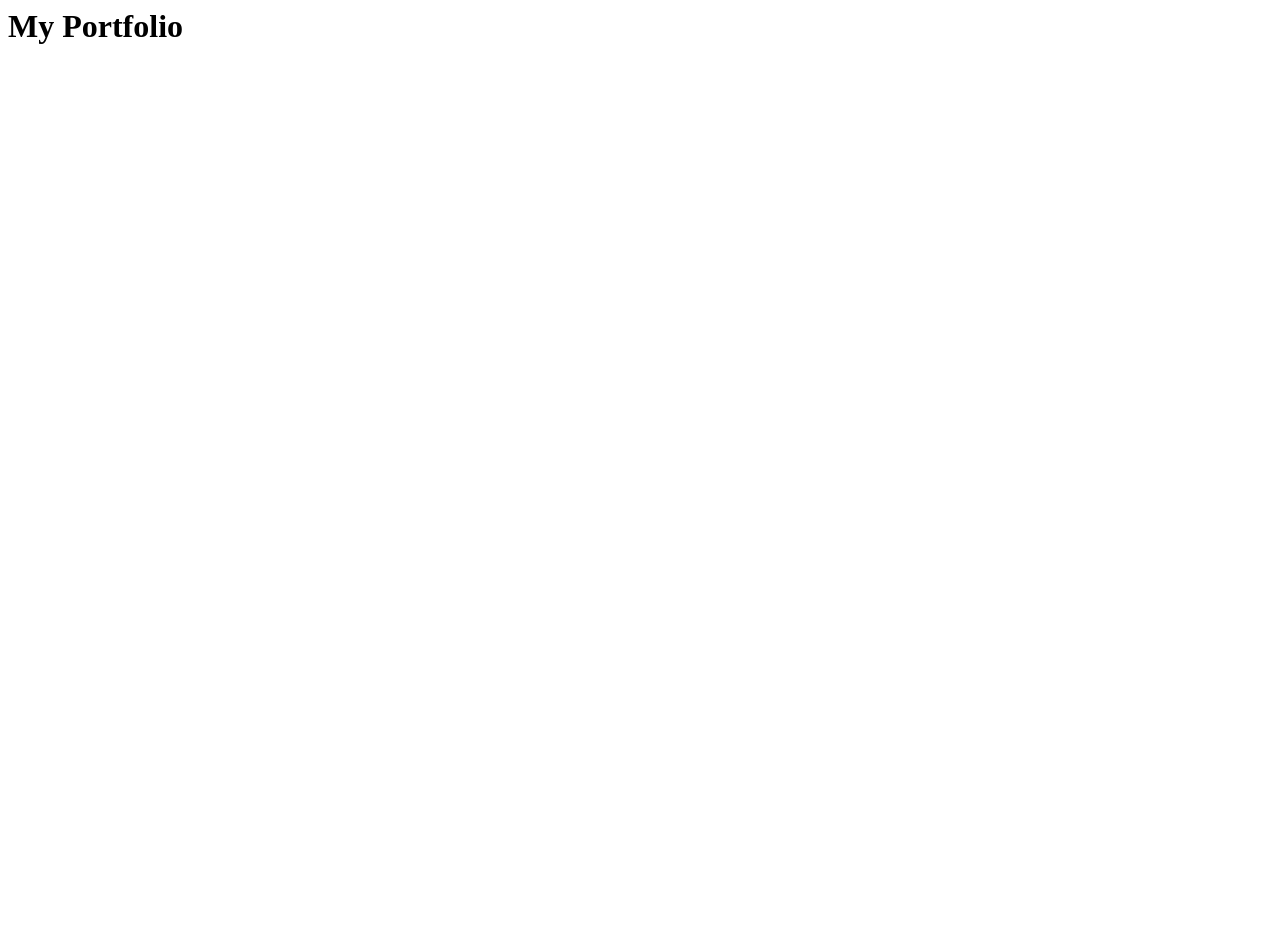
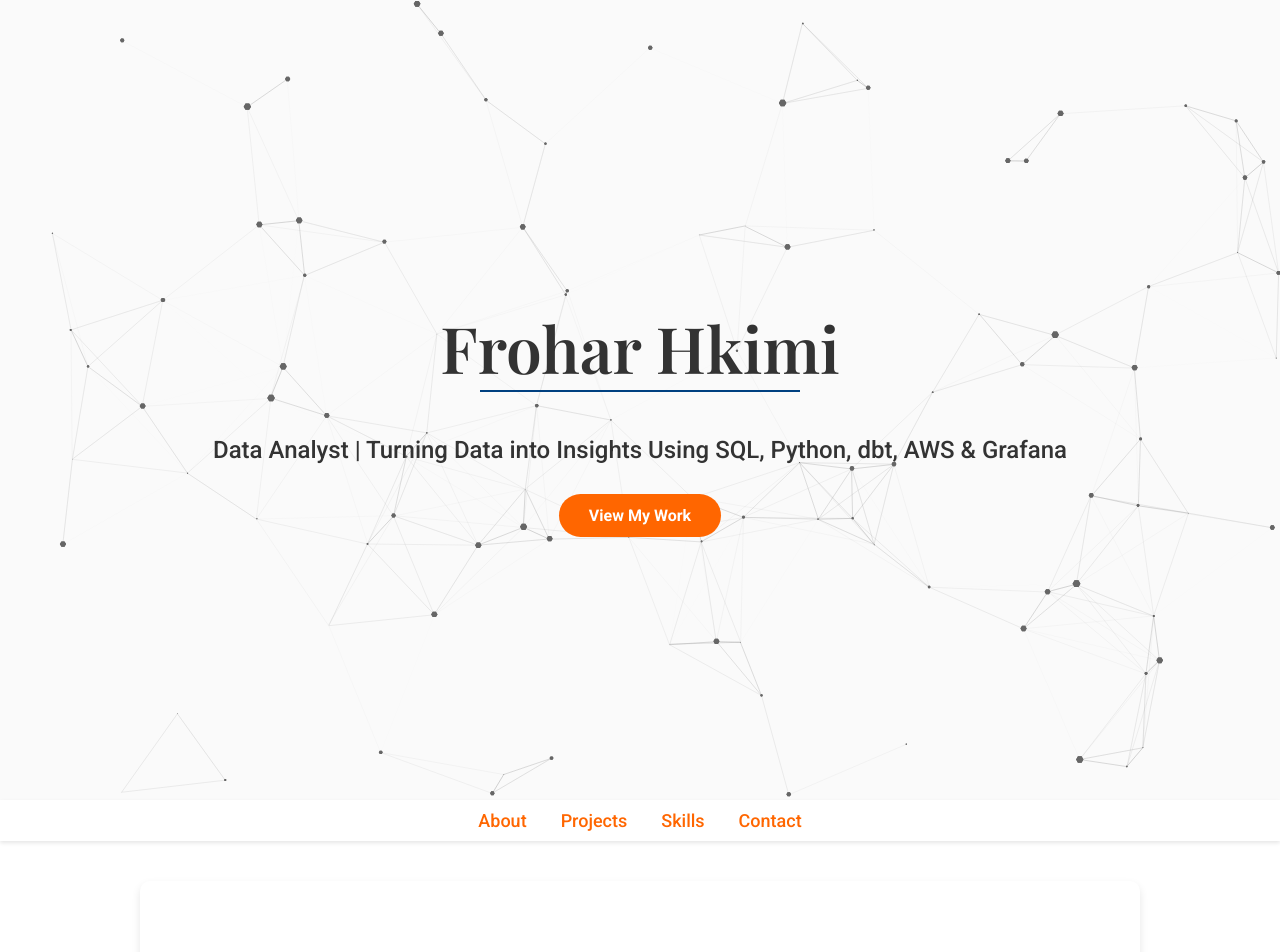
Before and after one commit to frohar-hkimi/frohar-hkimi.github.io, a plain HTML site: page index.html in a window 1280 px wide. Shown: the top 952 px of the page. Before the commit the page ends 800 px from the top, so only its background shows below. Drawn offline with nearby package versions, Linux system fonts and the light colour scheme.

Commit message:
Some changes

```diff
--- a/index.html
+++ b/index.html
@@ -1 +1,166 @@
-<h1>My Portfolio</h1>
+<!DOCTYPE html>
+<html lang="en">
+<head>
+    <meta charset="UTF-8" />
+    <meta name="viewport" content="width=device-width, initial-scale=1.0"/>
+    <title>Your Name - Data Analyst Portfolio</title>
+    <link rel="stylesheet" href="style.css" />
+    <link href="https://fonts.googleapis.com/css2?family=Roboto:wght@300;500;700&family=Playfair+Display:wght@600&display=swap" rel="stylesheet">
+</head>
+<body>
+
+
+    <header class="hero">
+        <div id="particles-js"></div>
+        <div class="hero-content">
+            <h1>Frohar Hkimi</h1>
+            <p>Data Analyst | Turning Data into Insights Using SQL, Python, dbt, AWS & Grafana</p>
+            <a href="#about" class="cta-button">View My Work</a>
+        </div>
+    </header>
+
+    <nav>
+        <a href="#about">About</a>
+        <a href="#projects">Projects</a>
+        <a href="#skills">Skills</a>
+        <a href="#contact">Contact</a>
+    </nav>
+
+    <main class="main-background"style="position: relative;">
+
+
+        <div class="main-content">
+        <section id="about" class="full-page-section">
+            <h2>About Me</h2>
+            <p>I’m Frohar, a data analyst at Kantar.
+                I love digging into messy data to find bugs others miss, building automations that save people time, and uncovering insights that actually drive decisions. I’m always curious about what more I can do with data — right now, I’m exploring time series forecasting, NLP, and deep learning because the fun (and the challenge) never ends.
+            </p>
+        </section>
+
+        <section id="projects">
+            <h2>Selected Projects</h2>
+
+            <div class="project">
+                <h3>Interactive Sales Dashboard</h3>
+                <p>Developed a dynamic sales dashboard in Power BI that helped the executive team monitor KPIs in real time.</p>
+                <img src="images/sales_dashboard_sample.jpg" alt="Sales Dashboard Sample" />
+            </div>
+
+            <div class="project">
+                <h3>Customer Churn Analysis</h3>
+                <p>Performed customer segmentation and built a predictive model for churn using Python and scikit-learn.</p>
+                <img src="images/churn_model_chart.jpg" alt="Customer Churn Model" />
+            </div>
+
+            <!-- Add more projects as needed -->
+
+        </section>
+
+        <section id="skills">
+            <h2>Skills & Tools</h2>
+            <ul>
+                <li>Python (Pandas, NumPy, Matplotlib, Seaborn, scikit-learn)</li>
+                <li>SQL (PostgreSQL, MySQL, Redshift)</li>
+                <li>Power BI / Tableau</li>
+                <li>Excel (Advanced: PivotTables, Power Query)</li>
+                <li>Data Storytelling & Visualization</li>
+                <li>Statistical Analysis</li>
+            </ul>
+        </section>
+
+        <section id="contact">
+            <h2>Get in Touch</h2>
+            <p>Email: your.email@example.com</p>
+            <p>LinkedIn: <a href="https://www.linkedin.com/in/your-profile" target="_blank">your-profile</a></p>
+            <p>GitHub: <a href="https://github.com/your-username" target="_blank">your-username</a></p>
+        </section>
+        </div>
+    </main>
+
+    <footer>
+        <p>&copy; 2025 Your Name | Data Analyst</p>
+    </footer>
+
+    <script src="https://cdn.jsdelivr.net/npm/particles.js@2.0.0/particles.min.js"></script>
+<script src="https://cdn.jsdelivr.net/npm/particles.js@2.0.0/particles.min.js"></script>
+<script>
+particlesJS('particles-js', {
+  "particles": {
+    "number": {
+      "value": 80,
+      "density": {
+        "enable": true,
+        "value_area": 800
+      }
+    },
+    "color": {
+      "value": "#666666"  // grey dots
+    },
+    "shape": {
+      "type": "polygon",
+      "stroke": {
+        "width": 0,
+        "color": "#000000"
+      },
+      "polygon": {
+        "nb_sides": 6    // hexagons, change to 5 or 4 for other shapes
+      }
+    },
+    "opacity": {
+      "value": 1,
+      "random": false
+    },
+    "size": {
+      "value": 3,
+      "random": true
+    },
+    "line_linked": {
+      "enable": true,
+      "distance": 150,
+      "color": "#999999",   // grey lines
+      "opacity": 0.5,
+      "width": 1
+    },
+    "move": {
+      "enable": true,
+      "speed": 2,
+      "direction": "none",
+      "random": false,
+      "straight": false,
+      "out_mode": "out",
+      "bounce": false
+    }
+  },
+  "interactivity": {
+    "detect_on": "canvas",
+    "events": {
+      "onhover": {
+        "enable": true,
+        "mode": "grab"
+      },
+      "onclick": {
+        "enable": true,
+        "mode": "push"
+      },
+      "resize": true
+    },
+    "modes": {
+      "grab": {
+        "distance": 200,
+        "line_linked": {
+          "opacity": 1
+        }
+      },
+      "push": {
+        "particles_nb": 4
+      }
+    }
+  },
+  "retina_detect": true
+});
+
+
+</script>
+
+</body>
+</html>
--- /dev/null
+++ b/style.css
@@ -0,0 +1,198 @@
+/* Fonts and Colors */
+body {
+    font-family: 'Roboto', sans-serif;
+    color: #333;
+    background-color: #fafafa;
+    margin: 0;
+    padding: 0;
+}
+
+/* header {
+    text-align: center;
+    padding: 50px 20px;
+    background-color: #004080;
+    color: #fff;
+} */
+
+header h1 {
+    font-family: 'Playfair Display', serif;
+    font-size: 3em;
+    margin-bottom: 10px;
+}
+
+
+.main-content {
+    position: relative;
+    z-index: 1;
+    max-width: 1000px;
+    margin: 40px auto;
+    padding: 0 20px;
+}
+
+section {
+    height: 100vh;
+    scroll-snap-align: start;
+    display: flex;
+    flex-direction: column;  /* stack children vertically */
+    justify-content: center;
+    align-items: center;
+    padding: 40px;
+    text-align: center;
+}
+
+section h2 {
+    font-size: 2.5rem;
+    margin-bottom: 20px;
+    border-bottom: 2px solid #004080;
+    padding-bottom: 10px;
+}
+
+section p {
+    font-size: 1.2rem;
+    max-width: 800px;
+    line-height: 1.6;
+}
+
+
+h2 {
+    border-bottom: 2px solid #004080;
+    padding-bottom: 5px;
+    margin-bottom: 20px;
+}
+
+ul {
+    list-style: disc inside;
+    line-height: 1.8;
+}
+
+.project img {
+    max-width: 100%;
+    height: auto;
+    border-radius: 8px;
+    margin-top: 10px;
+    box-shadow: 0 2px 6px rgba(0,0,0,0.1);
+    transition: transform 0.3s ease;
+}
+
+.project img:hover {
+    transform: scale(1.03);
+}
+
+footer {
+    text-align: center;
+    font-size: 0.9em;
+    padding: 20px;
+    color: #777;
+    background-color: #f0f0f0;
+    margin-top: 40px;
+}
+
+.main-background {
+  position: relative;  /* to position children absolutely */
+  background-color: white;  /* white background for main */
+  overflow: hidden;  /* prevent scrollbars if needed */
+}
+
+/* Adjust section styling so the text is readable on top of the image */
+.main-background section {
+    background: transparent; /* semi-transparent white background */
+    padding: 30px;
+    margin: 20px auto;
+    border-radius: 10px;
+    max-width: 1000px;
+    box-shadow: 0 4px 8px rgba(0,0,0,0.1);
+}
+
+.hero, .full-page-section {
+    /*background-image: url('Modern-Abstract.jpg'); */
+    background-size: cover;
+    background-position: center;
+    background-attachment: fixed;
+    height: 100vh;
+    display: flex;
+    align-items: center;
+    justify-content: center;
+    text-align: center;
+    position: relative;
+    /* color: #fff; */
+}
+
+.hero::after {
+    content: '';
+    position: absolute;
+    top: 0; left: 0; right: 0; bottom: 0;
+    background: rgba(0, 0, 0, 0); /* dark overlay so text is readable */
+     z-index: 1;  }
+
+.hero-content {
+    position: relative;
+    z-index: 2;
+}
+
+.hero h1 {
+    font-size: 4em;
+    margin-bottom: 20px;
+    display: inline-block;
+}
+
+.hero h1::after {
+    content: '';
+    display: block;
+    width: 80%;  /* 80% of text width → shorter line */
+    height: 2px;
+    background-color: #004080;
+    margin: 0 auto;  /* center the line */
+}
+
+.hero p {
+    font-size: 1.5em;
+    margin-bottom: 30px;
+}
+
+.cta-button {
+    display: inline-block;
+    padding: 12px 30px;
+    background-color: #ff6600;
+    color: #fff;
+    text-decoration: none;
+    font-weight: bold;
+    border-radius: 30px;
+    transition: background-color 0.3s ease;
+}
+
+.cta-button:hover {
+    background-color: #e05500;
+}
+
+html {
+    scroll-behavior: smooth;
+}
+
+nav {
+    position: sticky; /* this keeps the nav at the top when scrolling */
+    top: 0;
+    background-color: rgba(255, 255, 255, 0.95);
+    text-align: center;
+    padding: 10px 0;
+    box-shadow: 0 2px 4px rgba(0,0,0,0.1);
+    z-index: 1000;
+}
+
+nav a {
+    margin: 0 15px;
+    text-decoration: none;
+    color: #ff6600;
+    font-weight: 500;
+    font-size: large;
+    transition: color 0.3s ease;
+}
+
+nav a:hover {
+    color: grey;
+}
+
+#particles-js {
+  position: absolute;
+  top: 0; left: 0; right: 0; bottom: 0;
+  z-index: 0;  /* behind your content */
+}
```
Also changed, not shown: particles.json (added, +74 -0 lines), Modern-Abstract.jpg (added).
